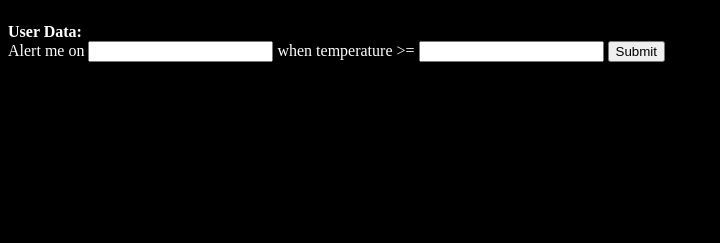
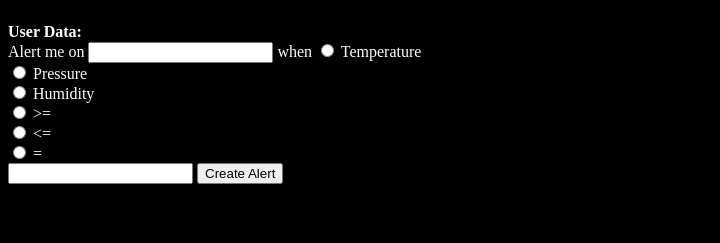
Before and after one commit to varun5001/hot-path-analytics, a Flask app: template templates/alert.html in a window 1280 px wide. Shown: the part 57-300 px from the top of the page, without its empty margins (0-720 px from the left). Run offline with Flask 2, Linux system fonts and the light colour scheme; the template is opened without the code that fills it, so the values that code supplies are empty.

Commit message:
added alert

```diff
--- a/application.py
+++ b/application.py
@@ -1,4 +1,4 @@
-from dbConnection import createAlert, getAlertLog
+from dbConnection import createAlert, getAlertLog, getAlerts
 
 import adal
 import flask
@@ -72,10 +72,11 @@ def graphcall():
                     'Content-Type': 'application/json',
                     'client-request-id': str(uuid.uuid4())}
     graph_data = requests.get(endpoint, headers=http_headers, stream=False).json()
-    df = getAlertLog()
+    alertLog = getAlertLog()
+    alerts = getAlerts(graph_data['userPrincipalName'])
     print(graph_data)
     #return flask.render_template('display_graph_info.html', graph_data=graph_data)
-    return flask.render_template('alert.html', alertLog=df.to_html(), graph_data=graph_data, userPrincipalName = graph_data['userPrincipalName'], displayName = graph_data['displayName'])
+    return flask.render_template('alert.html', alertLog=alertLog.to_html(), alerts = alerts.to_html(), graph_data=graph_data, userPrincipalName = graph_data['userPrincipalName'], displayName = graph_data['displayName'])
 
 @app.route('/graphcall', methods=['POST'])
 def my_form_post():
@@ -83,10 +84,10 @@ def my_form_post():
     phone = request.form['phone']
     email = request.form['email']
     displayName = request.form['displayName']
+    parameter = request.form['options_parameter']
+    condition = request.form['options_condition']
     processed_text = 'Alert is set to when temperature >= ' + temperature + ' for  ' + phone
     frequency = 'daily'
-    parameter = 'temperature'
-    condition = 'gte'
     createAlert(str(phone), str(frequency), str(parameter), str(condition), temperature, str(email))
     return processed_text
     #return flask.render_template('success.html', displayName=displayName, message=processed_text)
--- a/dbConnection.py
+++ b/dbConnection.py
@@ -19,3 +19,8 @@ def getAlertLog():
     q = 'select * from dbo.AlertLog'
     df = pd.read_sql(q,engine.connect())
     return df
+
+def getAlerts(email):
+    q = 'select * from dbo.Alerts where email = '+email
+    df = pd.read_sql(q, engine.connect())
+    return df
--- a/templates/alert.html
+++ b/templates/alert.html
@@ -20,13 +20,22 @@ Welcome, <u>{{ displayName}}</u>
 {% endfor %}
 </table>
 {{ alertLog | safe }}
+{{ alerts | safe }}
 </body>
 </html>
 
 
 <form method="POST">
-    Alert me on <input name="phone"> when temperature >= <input name="temperature_value">
+    Alert me on <input name="phone"> when <input type="radio" name="options_parameter" id="temperature" value="temperature"> Temperature </input><br>
+<input type="radio" name="options_parameter" id="Pressure" value="pressure"> Pressure </input><br>
+<input type="radio" name="options_parameter" id="Humidity" value="humidity"> Humidity </input><br>
+
+<input type="radio" name="options_condition" id="gte" value="gte"> >= </input><br>
+<input type="radio" name="options_condition" id="lte" value="lte"> <= </input><br>
+<input type="radio" name="options_condition" id="equal" value="equal"> = </input><br>
+
+ <input name="temperature_value">
    <input name="email" value='{{ userPrincipalName }}' type='hidden'>
    <input name="displayName" value= '{{ displayName }}' type='hidden'>
-    <input type="submit">
+    <input type="submit" value='Create Alert'>
 </form>
```
